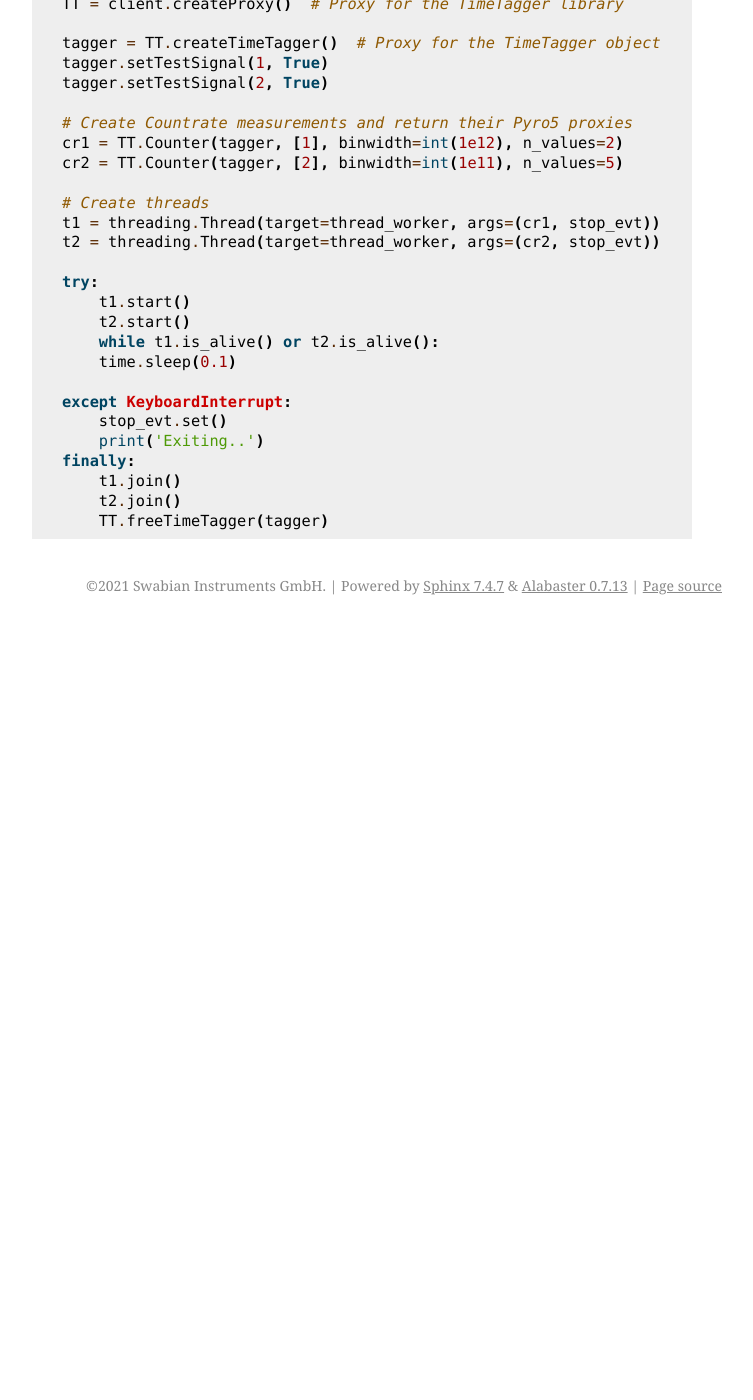
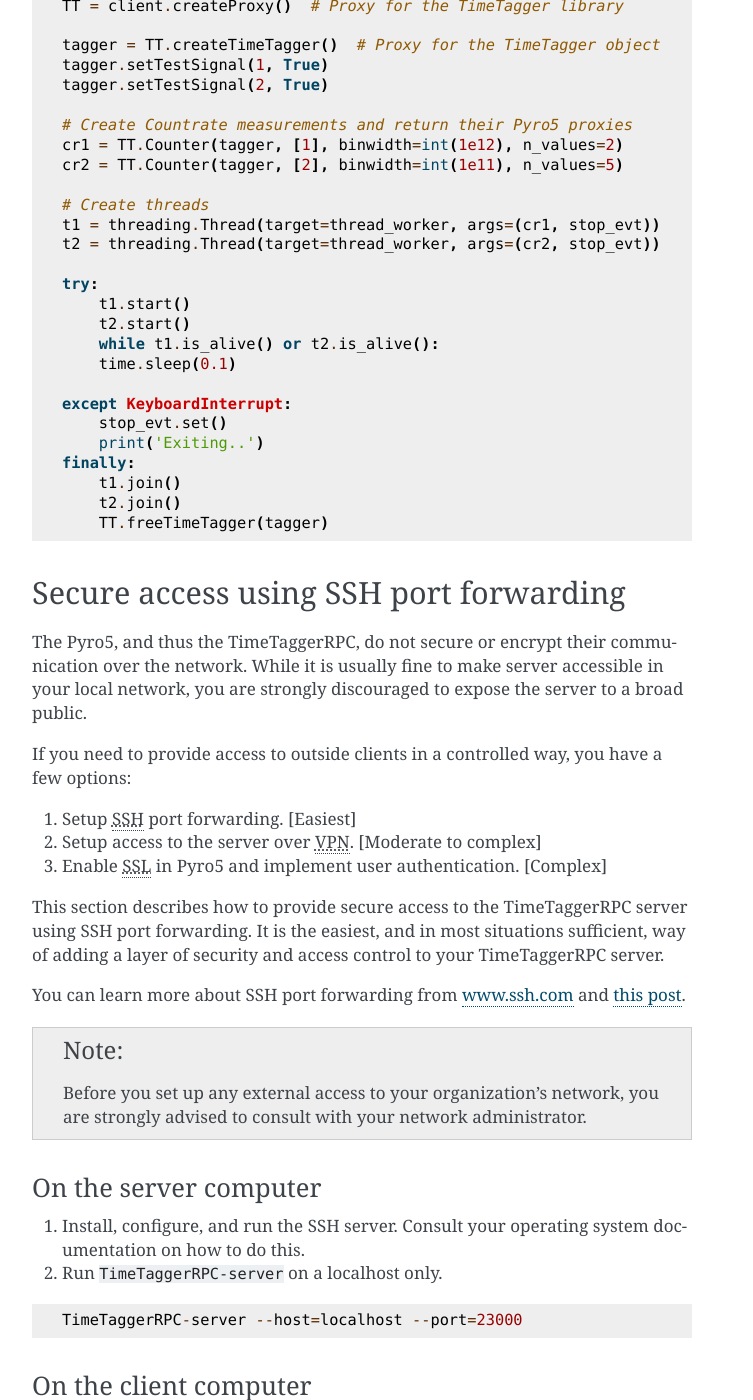
Before and after one commit to swabianinstruments/TimeTaggerRPC, a Sphinx documentation site: the page built from doc/cookbook.rst, in a window 1280 px wide and 1400 px high, scrolled down 2235 px. Shown: the whole window, without its empty margins (388-1141 px from the left). Built offline with Sphinx 7.4.7, drawn with Linux system fonts in a browser that asks for light colours; before the commit the page ends 2860 px from its top, so only the background shows below that; some of the changed text lies outside the part shown.

Commit message:
Documentation update: Secure TimeTaggerRPC with SSH (#6)
* Added a description on how to secure TimeTaggerRPC communication using SSH port forwarding.
* Added code spell checking tool.
* Added Python 3.10

```diff
--- a/doc/cookbook.rst
+++ b/doc/cookbook.rst
@@ -75,7 +75,7 @@ the client code does not operate on the Time Tagger objects but ont the the Pyro
 The proxy objects maintain the network connection to the server and identify
 themselves with a single thread and disallow the use from multiple threads simultaneously.
 However, it is possible to transfer the proxy object ownership to another thread.
-This is done by calling special Pyro5 method `Proxy._pyroClaimOwnership()` present on each proxy object.
+This is done by calling special Pyro5 method ``Proxy._pyroClaimOwnership()`` present on each proxy object.
 
 Take a look at the section
 `Proxy sharing between threads <https://pyro5.readthedocs.io/en/latest/clientcode.html#proxy-sharing-between-threads>`_
@@ -130,3 +130,65 @@ The following example shows how this works.
         t1.join()
         t2.join()
         TT.freeTimeTagger(tagger)
+
+
+
+Secure access using SSH port forwarding
+=======================================
+
+The Pyro5, and thus the TimeTaggerRPC, do not secure or encrypt their communication over the network.
+While it is usually fine to make server accessible in your local network,
+you are strongly discouraged to expose the server to a broad public.
+
+If you need to provide access to outside clients in a controlled way, you have a few options:
+
+1. Setup :abbr:`SSH (Secure Shell)` port forwarding. [Easiest]
+2. Setup access to the server over :abbr:`VPN (Virtual Private Network)`. [Moderate to complex]
+3. Enable :abbr:`SSL (Secure Sockets Layer)` in Pyro5 and implement user authentication. [Complex]
+
+This section describes how to provide secure access to the TimeTaggerRPC server using SSH port forwarding.
+It is the easiest, and in most situations sufficient, way of adding a layer of security and access control to your TimeTaggerRPC server.
+
+You can learn more about SSH port forwarding
+from `www.ssh.com <https://www.ssh.com/academy/ssh/tunneling/example>`_
+and `this post <https://linuxize.com/post/how-to-setup-ssh-tunneling/>`_.
+
+.. note::
+
+    Before you set up any external access to your organization's network,
+    you are strongly advised to consult with your network administrator.
+
+On the server computer
+^^^^^^^^^^^^^^^^^^^^^^
+
+1. Install, configure, and run the SSH server. Consult your operating system documentation on how to do this.
+
+2. Run ``TimeTaggerRPC-server`` on a localhost only.
+
+.. code::
+
+    TimeTaggerRPC-server --host=localhost --port=23000
+
+
+On the client computer
+^^^^^^^^^^^^^^^^^^^^^^
+1. Install SSH client. On many modern operating systems it is already available.
+
+2. Setup SSH local port forwarding, so all communication to a local port will be forwarded to the remote port 23000.
+
+.. code::
+
+    # ssh -L LOCAL_PORT:DESTINATION_HOST:DESTINATION_PORT [USER@]SSH_SERVER
+    # DESTINATION_HOST is specified as seen from the SSH_SERVER
+    ssh -L 23001:localhost:23000 user@<SSH_SERVER>
+
+3. Use the local port as if the TimeTaggerRPC server is listening on this port.
+
+.. code:: python
+
+    from TimeTaggerRPC import client
+    TT = client.createProxy(host='localhost', port=23001)
+    tagger_proxy = TT.createTimeTagger()
+    print(tagger_proxy.getSerial())
+
+    >> '1740000JG2'
```
Also changed, not shown: 3 other files.
